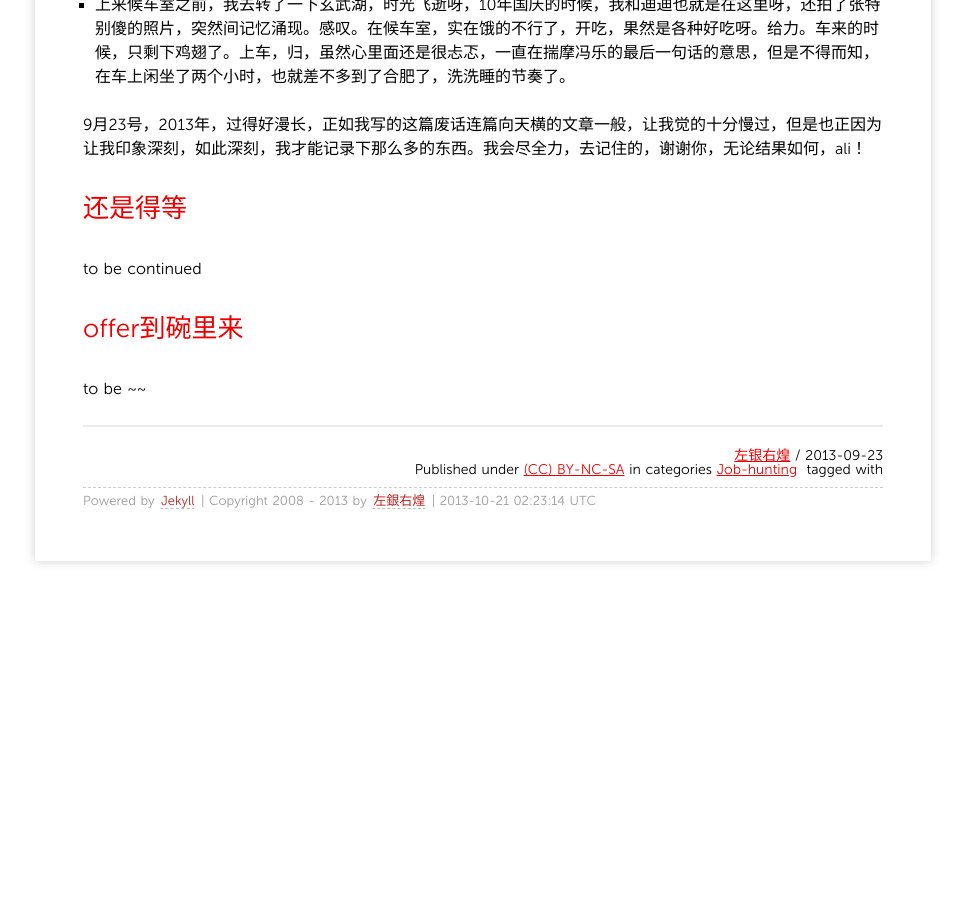
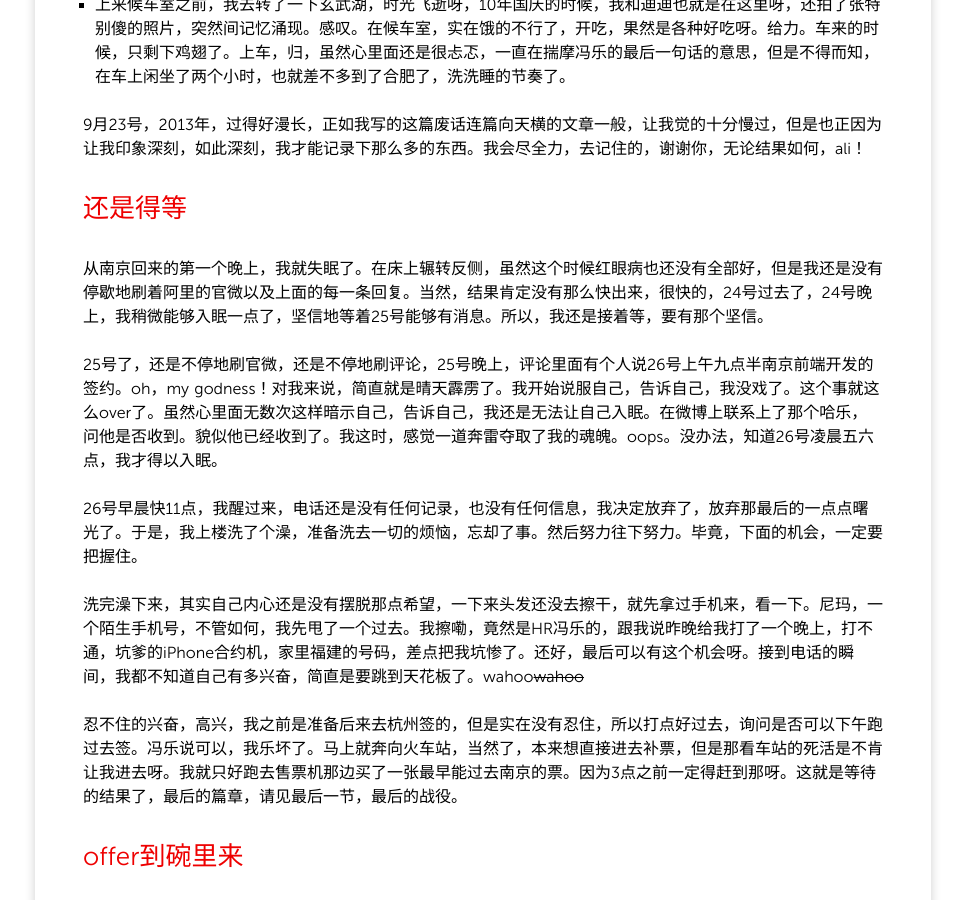
Before and after one commit to grahamle/grahamle.github.com, a Jekyll site: the page built from _posts/2013/2013-09-23-写在阿里面试归来之际.md, in a window 1280 px wide and 900 px high, scrolled down 11352 px. Shown: the whole window, without its empty margins (157-1122 px from the left). Built offline with Jekyll 4.4.1, drawn with Linux system fonts in a browser that asks for light colours; Markdown is read by kramdown in place of the engine named in the settings; comment, search, counter and statistics services are not loaded; before the commit the page ends 11961 px from its top, so only the background shows below that.

Commit message:
阿里面经之最终的等待

```diff
--- a/_posts/2013/2013-09-23-写在阿里面试归来之际.md
+++ b/_posts/2013/2013-09-23-写在阿里面试归来之际.md
@@ -167,7 +167,15 @@ categories:
 9月23号，2013年，过得好漫长，正如我写的这篇废话连篇向天横的文章一般，让我觉的十分慢过，但是也正因为让我印象深刻，如此深刻，我才能记录下那么多的东西。我会尽全力，去记住的，谢谢你，无论结果如何，ali！
 
 ## <a name="wait3">还是得等</a>
-to be continued
+从南京回来的第一个晚上，我就失眠了。在床上辗转反侧，虽然这个时候红眼病也还没有全部好，但是我还是没有停歇地刷着阿里的官微以及上面的每一条回复。当然，结果肯定没有那么快出来，很快的，24号过去了，24号晚上，我稍微能够入眠一点了，坚信地等着25号能够有消息。所以，我还是接着等，要有那个坚信。
+
+25号了，还是不停地刷官微，还是不停地刷评论，25号晚上，评论里面有个人说26号上午九点半南京前端开发的签约。oh，my godness！对我来说，简直就是晴天霹雳了。我开始说服自己，告诉自己，我没戏了。这个事就这么over了。虽然心里面无数次这样暗示自己，告诉自己，我还是无法让自己入眠。在微博上联系上了那个哈乐，问他是否收到。貌似他已经收到了。我这时，感觉一道奔雷夺取了我的魂魄。oops。没办法，知道26号凌晨五六点，我才得以入眠。
+
+26号早晨快11点，我醒过来，电话还是没有任何记录，也没有任何信息，我决定放弃了，放弃那最后的一点点曙光了。于是，我上楼洗了个澡，准备洗去一切的烦恼，忘却了事。然后努力往下努力。毕竟，下面的机会，一定要把握住。
+
+洗完澡下来，其实自己内心还是没有摆脱那点希望，一下来头发还没去擦干，就先拿过手机来，看一下。尼玛，一个陌生手机号，不管如何，我先甩了一个过去。我擦嘞，竟然是HR冯乐的，跟我说昨晚给我打了一个晚上，打不通，坑爹的iPhone合约机，家里福建的号码，差点把我坑惨了。还好，最后可以有这个机会呀。接到电话的瞬间，我都不知道自己有多兴奋，简直是要跳到天花板了。wahoo~~wahoo~~
+
+忍不住的兴奋，高兴，我之前是准备后来去杭州签的，但是实在没有忍住，所以打点好过去，询问是否可以下午跑过去签。冯乐说可以，我乐坏了。马上就奔向火车站，当然了，本来想直接进去补票，但是那看车站的死活是不肯让我进去呀。我就只好跑去售票机那边买了一张最早能过去南京的票。因为3点之前一定得赶到那呀。这就是等待的结果了，最后的篇章，请见最后一节，最后的战役。
 
 ## <a name="finally">offer到碗里来</a>
 to be ~~
```
